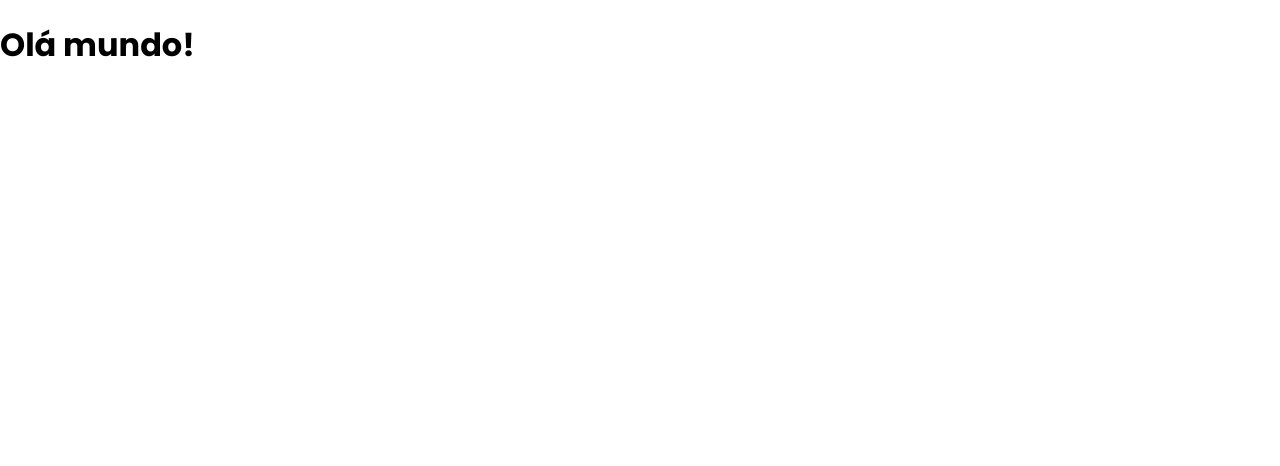
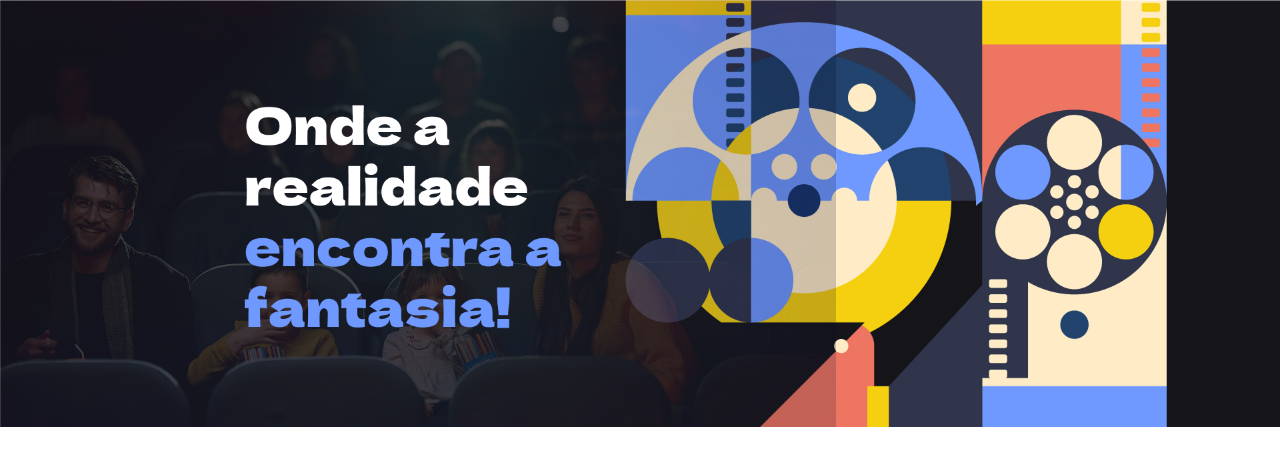
Before and after one commit to tairadev/alura-react-com-typescript, a React (Vite) app in the folder luz-e-cena/: page / in a window 1280 px wide. Shown: the top 466 px of the page. Built offline with nearby package versions, Linux system fonts and the light colour scheme; a web font is replaced by a local one.

Commit message:
componente banner

```diff
--- a/luz-e-cena/src/App.tsx
+++ b/luz-e-cena/src/App.tsx
@@ -1,6 +1,8 @@
+import Banner from "./components/Banner"
+
 function App() {
   return (
-    <h1>Olá mundo!</h1>
+    <Banner src="./banner.jpg" alt="Banner" />
   )
 }
 
--- /dev/null
+++ b/luz-e-cena/src/components/Banner/Banner.module.css
@@ -0,0 +1,4 @@
+.banner {
+  width: 100%;
+  margin-bottom: -7px;
+}
--- /dev/null
+++ b/luz-e-cena/src/components/Banner/index.tsx
@@ -0,0 +1,14 @@
+import styles from './Banner.module.css'
+
+type BannerProps = {
+  src: string;
+  alt: string;
+}
+
+const Banner = ({ src, alt }: BannerProps) => {
+  return (
+    <img src={src} alt={alt} className={styles.banner} />
+  )
+}
+
+export default Banner
```
